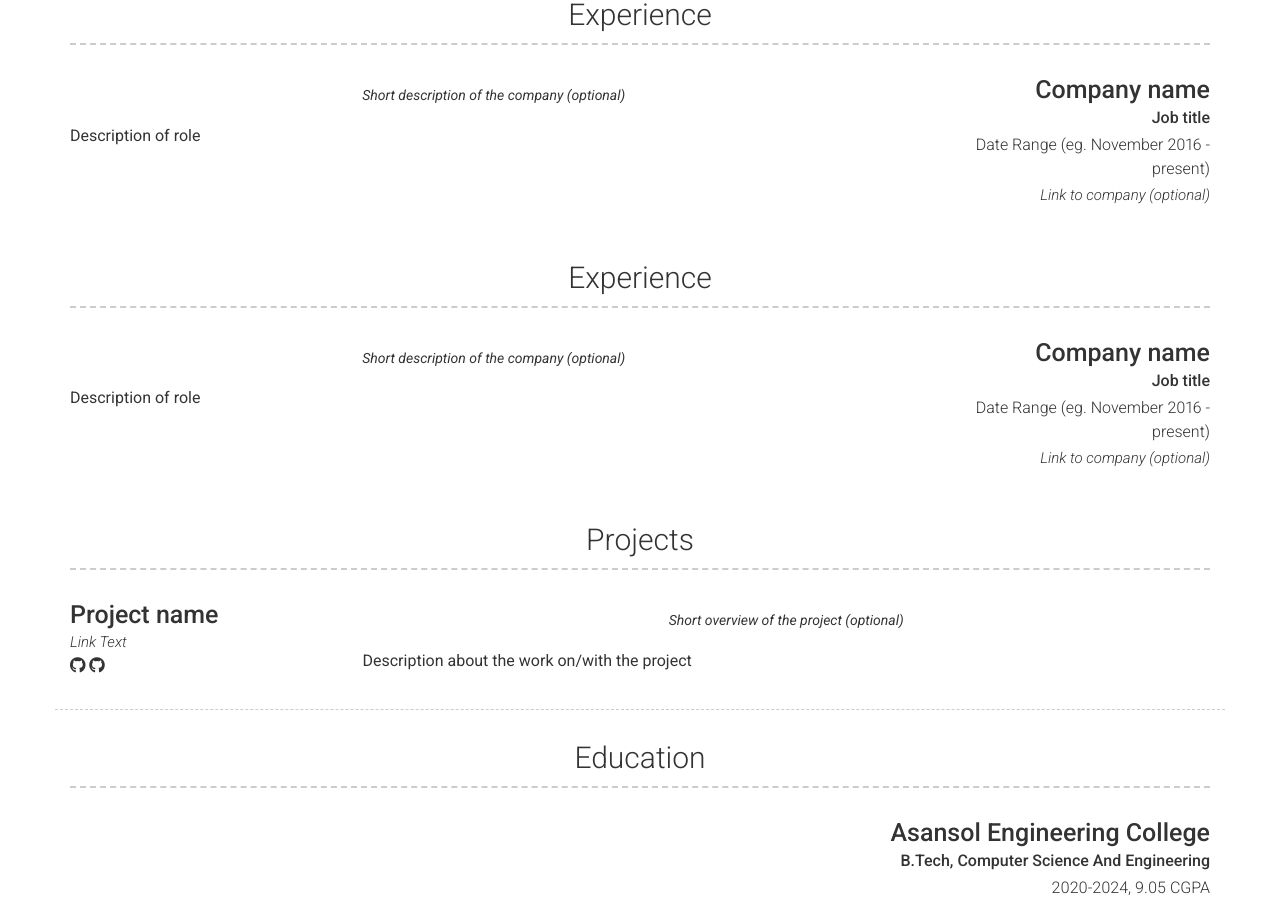
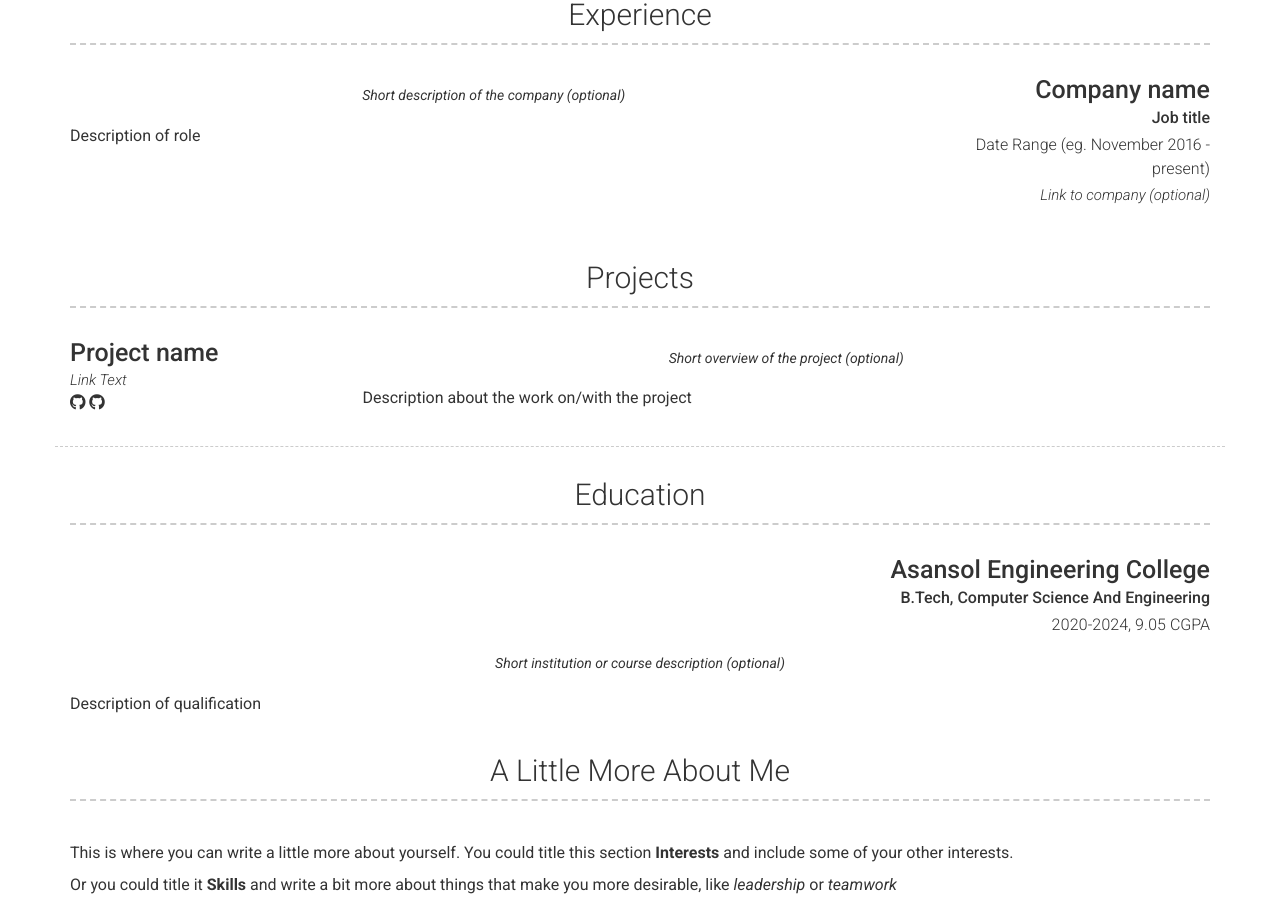
Before and after one commit to parwez-zafar/my-portfolio, a Jekyll site: the page built from index.md, in a window 1280 px wide and 900 px high, scrolled down 582 px. Built offline with Jekyll 4.4.1, drawn with Linux system fonts in a browser that asks for light colours; nearby versions of some CDN libraries.

Commit message:
experiment

```diff
--- a/_config.yml
+++ b/_config.yml
@@ -71,7 +71,6 @@ content:
           Short description of the company (optional)
         description: | # this will include new lines to allow paragraphs
           Description of role
-  - title: Experience
     layout: list
     content:
       - layout: right
```
